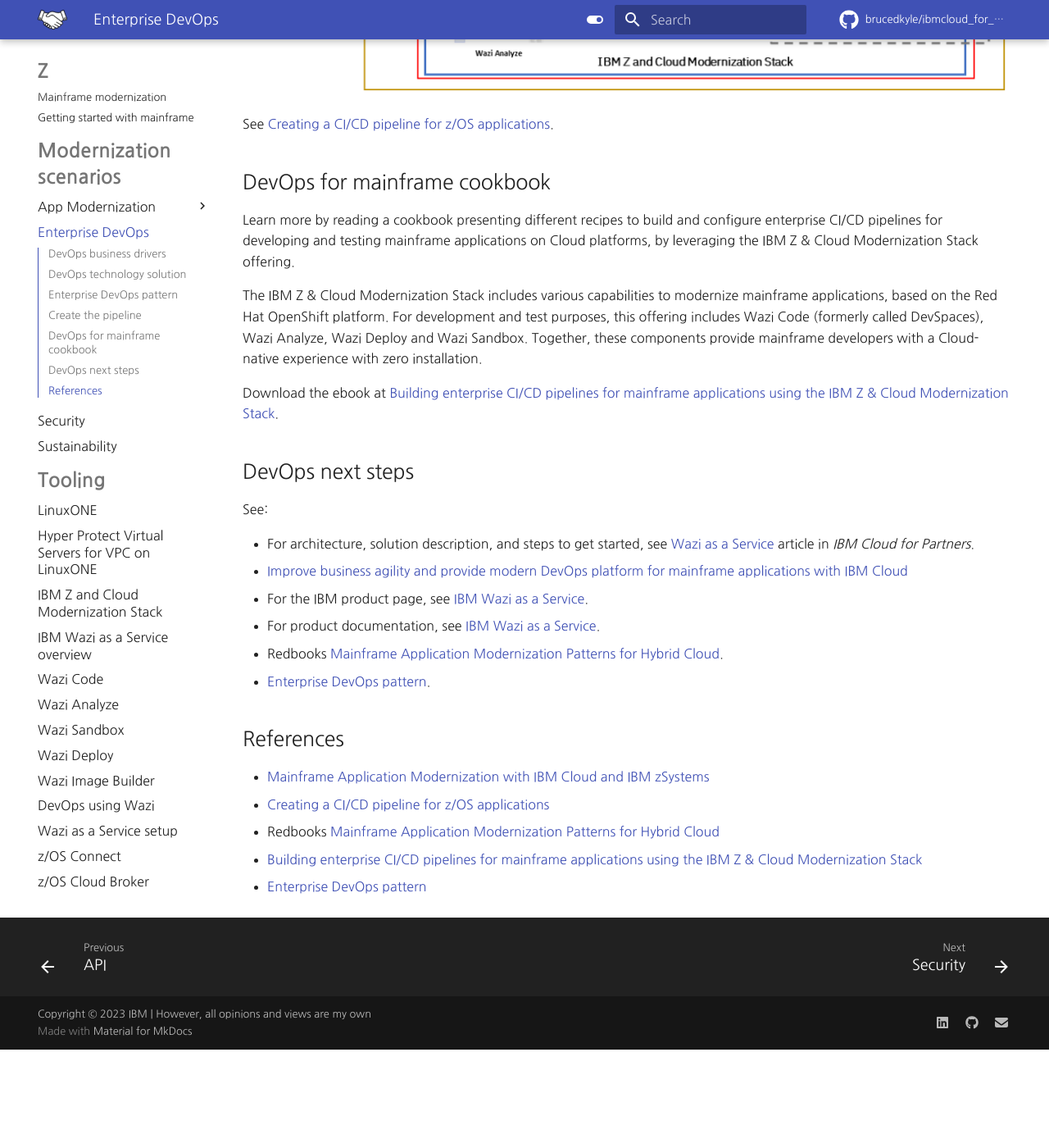
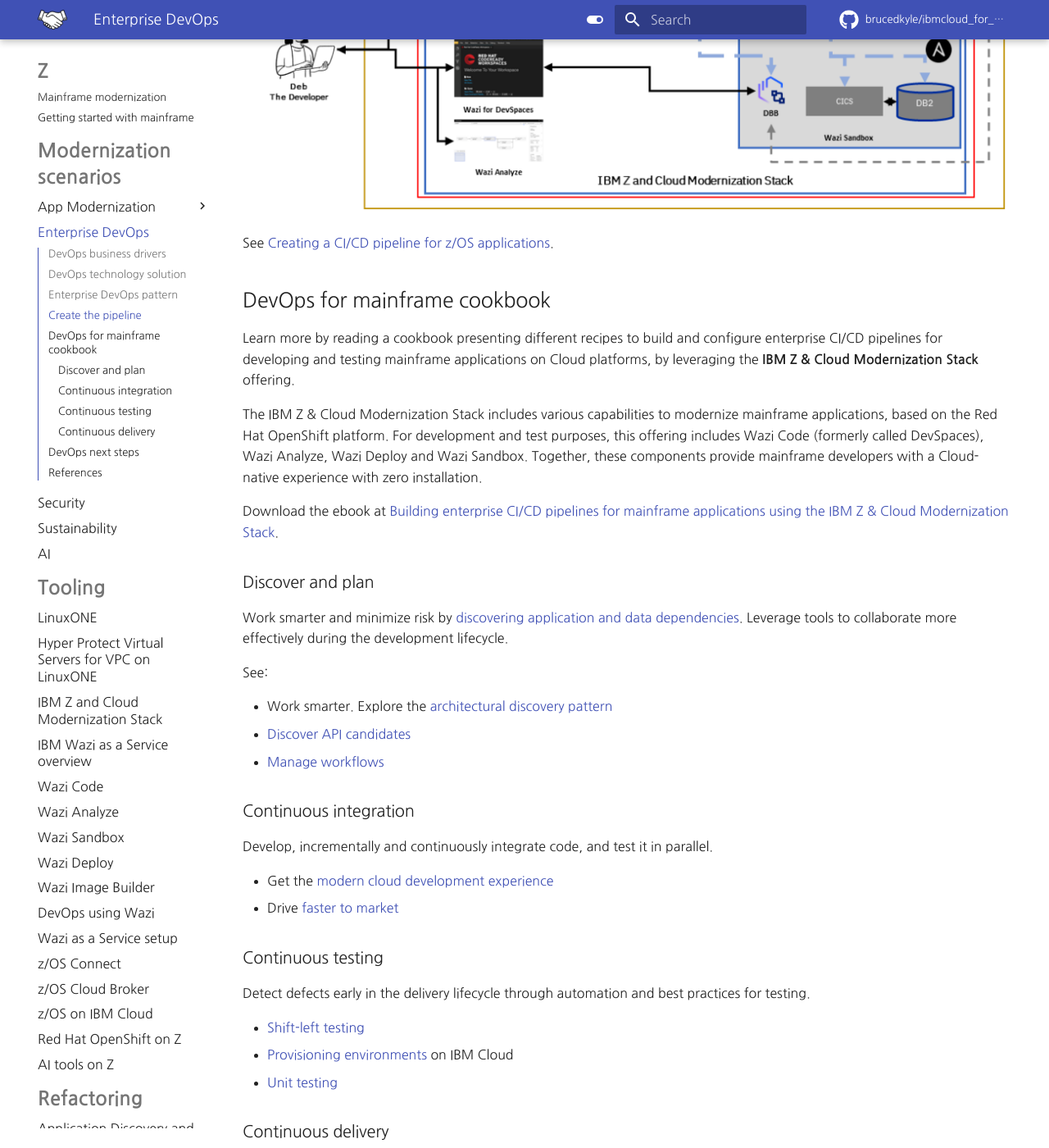
Before and after one commit to brucedkyle/ibmcloud_for_partners, an MkDocs documentation site: the page built from docs/mainframe/devops.md, in a window 1280 px wide and 1400 px high, scrolled down 2858 px. Shown: the whole window at 82% size. Built offline with MkDocs 1.6.1 and Material for MkDocs 9.7.7, drawn with Linux system fonts in a browser that asks for light colours; comment, search, counter and statistics services are not loaded; before the commit the page ends 4138 px from its top, so only the background shows below that; some of the changed text lies outside the part shown.

Commit message:
update ai story

```diff
--- a/docs/mainframe/devops.md
+++ b/docs/mainframe/devops.md
@@ -1,6 +1,10 @@
 # A modern DevOps platform for mainframe applications with IBM Cloud
 
 Deliver new business functions and changes to the existing functions at cloud scale. Enterprises are adopting secure DevOps and GitOps practices embracing Open Source tools and standard processes to help development, test and operations teams work together while modernizing the workloads.
+
+!!! key
+
+    The most effective organizations include IBM z/OS® applications alongside cloud-native applications, treating IBM Z as another platform that can be leveraged. This approach empowers teams to use a single pipeline to orchestrate the development, integration and deployment of an application across multiple target platforms and environments with the right security rules in place.
 
 ## DevOps business drivers
 
@@ -64,11 +68,45 @@
 
 ## DevOps for mainframe cookbook
 
-Learn more by reading a cookbook presenting different recipes to build and configure enterprise CI/CD pipelines for developing and testing mainframe applications on Cloud platforms, by leveraging the IBM Z & Cloud Modernization Stack offering.
+Learn more by reading a cookbook presenting different recipes to build and configure enterprise CI/CD pipelines for developing and testing mainframe applications on Cloud platforms, by leveraging the **IBM Z & Cloud Modernization Stack** offering.
 
 The IBM Z & Cloud Modernization Stack includes various capabilities to modernize mainframe applications, based on the Red Hat OpenShift platform. For development and test purposes, this offering includes Wazi Code (formerly called DevSpaces), Wazi Analyze, Wazi Deploy and Wazi Sandbox. Together, these components provide mainframe developers with a Cloud-native experience with zero installation.
 
 Download the ebook at [Building enterprise CI/CD pipelines for mainframe applications using the IBM Z & Cloud Modernization Stack](https://www.ibm.com/support/pages/node/6960229).
+
+### Discover and plan
+
+Work smarter and minimize risk by [discovering application and data dependencies](https://www.ibm.com/support/z-content-solutions/discovery-plan/). Leverage tools to collaborate more effectively during the development lifecycle.
+
+See:
+
+- Work smarter. Explore the [architectural discovery pattern](https://www.ibm.com/cloud/architecture/architectures/z-application-discovery-pattern)
+- [Discover API candidates](https://www.ibm.com/products/app-discovery-and-delivery-intelligence)
+- [Manage workflows](https://www.ibm.com/products/ibm-engineering-workflow-management)
+
+### Continuous integration
+
+Develop, incrementally and continuously integrate code, and test it in parallel.
+
+- Get the [modern cloud development experience](https://www.ibm.com/products/z-and-cloud-modernization-stack)
+- Drive [faster to market](https://www.ibm.com/cloud/wazi-as-a-service)
+
+### Continuous testing
+
+Detect defects early in the delivery lifecycle through automation and best practices for testing.
+
+- [Shift-left testing](https://www.ibm.com/products/z-virtual-test-platform)
+- [Provisioning environments](https://www.ibm.com/products/virtual-dev-and-test-zos) on IBM Cloud
+- [Unit testing](https://www.ibm.com/products/developer-for-zos)
+
+### Continuous delivery
+
+Deliver audited, controlled deployments with modern tools.
+
+- [IBM Wazi Deploy](https://www.ibm.com/docs/en/developer-for-zos/16.0?topic=deploying-zos-wazi-deploy)
+- [Automated deployments](https://www.ibm.com/cloud/urbancode)
+- Provision to [multi-cloud](https://www.ibm.com/support/z-content-solutions/ansible)
+
 
 ## DevOps next steps
 
@@ -80,6 +118,8 @@
 - For product documentation, see [IBM Wazi as a Service](https://www.ibm.com/docs/en/wazi-aas/1.0.0).
 - Redbooks [Mainframe Application Modernization Patterns for Hybrid Cloud](https://www.redbooks.ibm.com/abstracts/sg248532.html).
 - [Enterprise DevOps pattern](https://www.ibm.com/cloud/architecture/architectures/z-enterprise-devops-pattern).
+- MIT Technology Review Insights [A catalyst for transformation](https://www.ibm.com/downloads/cas/BLLBBLGO)
+- Ebook [Enterprise bug busting](https://www.ibm.com/downloads/cas/AX4OVQLV)
 
 ## References
 
@@ -88,3 +128,5 @@
 - Redbooks [Mainframe Application Modernization Patterns for Hybrid Cloud](https://www.redbooks.ibm.com/abstracts/sg248532.html)
 - [Building enterprise CI/CD pipelines for mainframe applications using the IBM Z & Cloud Modernization Stack](https://www.ibm.com/support/pages/node/6960229)
 - [Enterprise DevOps pattern](https://www.ibm.com/cloud/architecture/architectures/z-enterprise-devops-pattern)
+- Product page [DevOps for IBM Z](https://www.ibm.com/z/devops)
+- [z/OS Containers - Understanding z/OS Automation](https://community.ibm.com/community/user/ibmz-and-linuxone/blogs/juergen-holtz1/2022/04/07/zos-containers-understanding-zos-automation)
--- a/mkdocs.yml
+++ b/mkdocs.yml
@@ -52,22 +52,24 @@
         - Enterprise DevOps: ./mainframe/devops.md
         - Security: ./mainframe/security.md
         - Sustainability: ./mainframe/sustainability.md
+        - AI: ./mainframe/ai.md
       - Tooling:
-        - LinuxONE: ./mainframe/linuxone.md
-        - Hyper Protect Virtual Servers for VPC on LinuxONE: ./mainframe/hyper-protect-vs.md
-        - IBM Z and Cloud Modernization Stack: ./mainframe/stack.md
-        - IBM Wazi as a Service overview: ./mainframe/wazi.md
-        - Wazi Code: ./mainframe/wazicode.md
-        - Wazi Analyze: ./mainframe/analyze.md
-        - Wazi Sandbox: ./mainframe/sandbox.md
-        - Wazi Deploy: ./mainframe/deploy.md
-        - Wazi Image Builder: ./mainframe/imagebuilder.md
-        - DevOps using Wazi: ./mainframe/wazi-devops.md
-        - Wazi as a Service setup: ./mainframe/wazisetup.md
-        - z/OS Connect: ./mainframe/zOSconnect.md
-        - z/OS Cloud Broker: ./mainframe/cloudbroker.md
-        - z/OS on IBM Cloud: ./mainframe/ibmcloud.md
-        - Red Hat OpenShift on Z: ./mainframe/openshift.md
+          - LinuxONE: ./mainframe/linuxone.md
+          - Hyper Protect Virtual Servers for VPC on LinuxONE: ./mainframe/hyper-protect-vs.md
+          - IBM Z and Cloud Modernization Stack: ./mainframe/stack.md
+          - IBM Wazi as a Service overview: ./mainframe/wazi.md
+          - Wazi Code: ./mainframe/wazicode.md
+          - Wazi Analyze: ./mainframe/analyze.md
+          - Wazi Sandbox: ./mainframe/sandbox.md
+          - Wazi Deploy: ./mainframe/deploy.md
+          - Wazi Image Builder: ./mainframe/imagebuilder.md
+          - DevOps using Wazi: ./mainframe/wazi-devops.md
+          - Wazi as a Service setup: ./mainframe/wazisetup.md
+          - z/OS Connect: ./mainframe/zOSconnect.md
+          - z/OS Cloud Broker: ./mainframe/cloudbroker.md
+          - z/OS on IBM Cloud: ./mainframe/ibmcloud.md
+          - Red Hat OpenShift on Z: ./mainframe/openshift.md
+          - AI tools on Z: ./mainframe/aitools.md
       - Refactoring:
           - Application Discovery and Delivery Intelligence (ADDI): ./mainframe/addi.md
           - watsonx Code Assistant for Z: ./mainframe/watsonxcodeassist.md
```
Also changed, not shown: docs/mainframe/ai.md (added, +50 -0 lines), docs/mainframe/aitools.md (added, +76 -0 lines), docs/mainframe/containers.md (+1 -0 lines), docs/mainframe/linuxone.md (+23 -1 lines), docs/mainframe/openenterprise.md (+11 -10 lines), docs/mainframe/watsonxcodeassist.md (+1 -0 lines), docs/security/securitybydesign.md (added, +5 -0 lines).
